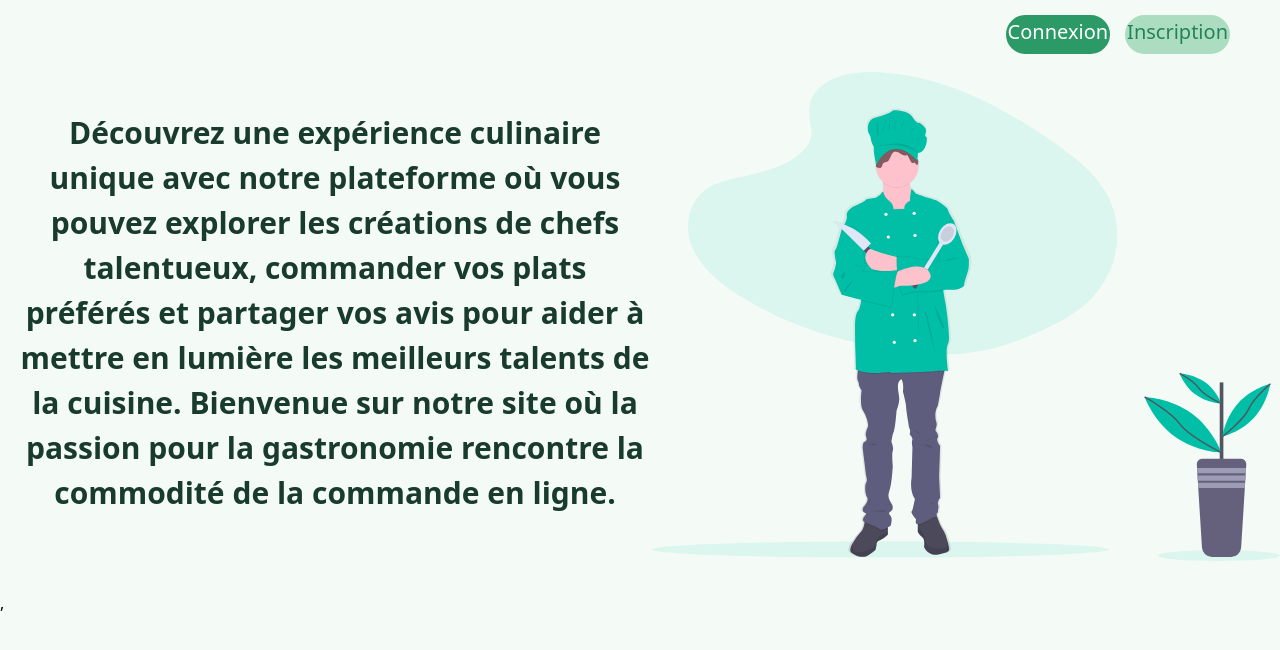
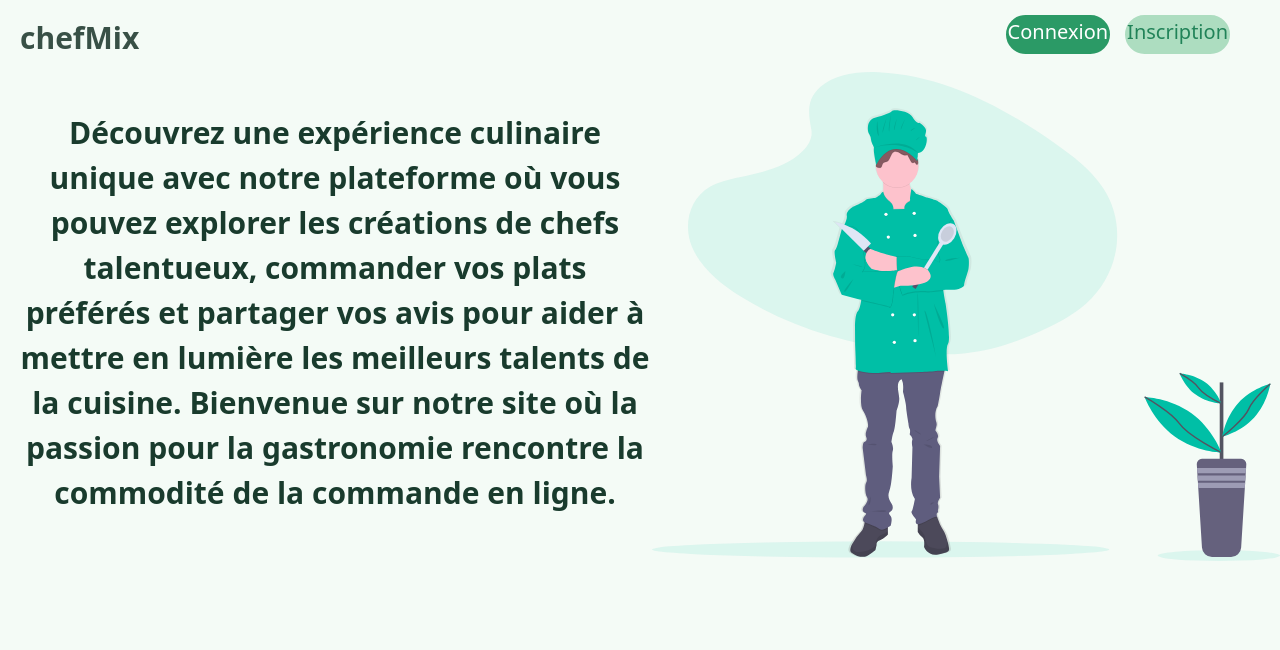
Before and after one commit to Abdoul03/chefMixFront, a React (Vite) app: page / in a window 1280 px wide. Shown: the top 650 px of the page. Built offline with nearby package versions, Linux system fonts and the light colour scheme.

Commit message:
logoadded

```diff
--- a/src/App.jsx
+++ b/src/App.jsx
@@ -1,14 +1,17 @@
-import { Route, Routes } from "react-router-dom";
+import { BrowserRouter, Route, Routes } from "react-router-dom";
 import Welcome from "./pages/Welcome";
-import "./App.css"
-
+import "./App.css";
+import Inscription from "./pages/Inscription";
 
 export default function App() {
   return (
-    <div >
-      <Routes>
-        <Route path="/" element={<Welcome/>}/>
-      </Routes>
+    <div>
+      <BrowserRouter>
+        <Routes>
+          <Route path="/" element={<Welcome />} />
+          <Route path="/Inscrption" element={<Inscription />} />
+        </Routes>
+      </BrowserRouter>
     </div>
-  )
+  );
 }
--- a/src/components/Header.jsx
+++ b/src/components/Header.jsx
@@ -1,20 +1,32 @@
 import { NavLink } from "react-router-dom";
 import "../style/header.css";
-// import logo from "../assets/logo.jpg"
+import { useState } from "react";
+// import { MenuRounded } from "@mui/icons-material";
 
 const Header = () => {
+  //change color on scroll
+  const [color, setColor] = useState(false);
+  const changeColor = () => {
+    if (window.scrollY >= 60) {
+      setColor(true);
+    } else {
+      setColor(false);
+    }
+  };
+  window.addEventListener("scroll", changeColor);
+
   return (
-    <div className="contener">
+    <div className={color ? "connect-scroll" : "contener"}>
       <div className="logo">
-        {/* <img src={logo} alt="logo" /> */}
-        {/* <h5>MiX it Cook it Shart it</h5> */}
+        {/* <MenuRounded fontSize="large" /> */}
+        <p>chefMix</p>
       </div>
       <div className="navigue">
         <nav>
-          <NavLink className="connect" to="/connexion">
+          <NavLink className="connect" to="/Connexion">
             Connexion
           </NavLink>
-          <NavLink className="inscrip" to="/inscription">
+          <NavLink className="inscrip" to="/Inscription">
             Inscription
           </NavLink>
         </nav>
--- a/src/main.jsx
+++ b/src/main.jsx
@@ -1,13 +1,10 @@
-import React from 'react'
-import ReactDOM from 'react-dom/client'
-import App from './App.jsx'
-import './index.css'
-import { BrowserRouter } from 'react-router-dom'
+import React from "react";
+import ReactDOM from "react-dom/client";
+import App from "./App.jsx";
+import "./index.css";
 
-ReactDOM.createRoot(document.getElementById('root')).render(
- <BrowserRouter>
-    <React.StrictMode>
-      <App />
-    </React.StrictMode>,
- </BrowserRouter>
-)
+ReactDOM.createRoot(document.getElementById("root")).render(
+  <React.StrictMode>
+    <App />
+  </React.StrictMode>
+);
--- /dev/null
+++ b/src/pages/Inscription.jsx
@@ -0,0 +1,22 @@
+const Inscription = () => {
+  return (
+    <div className="form">
+      <form action="" method="post">
+        <p>
+          <label htmlFor="nom">Nom</label>
+          <input type="text" name="nom" id="Nom" />
+        </p>
+        <p>
+          <label htmlFor="prenom">Prenom</label>
+          <input type="text" name="prenom" id="prenom" />
+        </p>
+        <p>
+          <label htmlFor="telephone">Telephone</label>
+          <input type="text" name="telephone" id="telephone" />
+        </p>
+      </form>
+    </div>
+  );
+};
+
+export default Inscription;
--- a/src/pages/Welcome.jsx
+++ b/src/pages/Welcome.jsx
@@ -1,4 +1,3 @@
-// import connecting_teams from "../assets/connecting_teams.svg"
 import Chef from "../assets/chef.svg";
 import Header from "../components/Header";
 import "../style/welcom.css";
@@ -6,7 +5,7 @@ import "../style/welcom.css";
 export default function Welcome() {
   return (
     <div>
-      <Header />
+      <Header scroll={scroll} />
       <div className="cont flex flex-row justify-center h-full">
         <div className="left w-2/4 text-center ">
           <h2>
--- a/src/style/header.css
+++ b/src/style/header.css
@@ -2,12 +2,28 @@
     display: flex;
     justify-content: space-between;
     margin-bottom: 10px;
+    background-color: transparent;
     position: fixed;
     top: 0;
     left: 0;
     width: 100%;
     height: 70px;
     transition: 0.6s;
+}
+.connect-scroll{
+    /* background-color: #D6F1DF; */
+    background-color: black;
+}
+.logo{
+    display: flex;
+    justify-content: space-around;
+    margin-left: 20px;
+}
+.logo p{
+    font-size: 30px;
+    font-weight: bold;
+    padding-top: 15px;
+    color: #385046
 }
 .navigue{
     margin-top: 15px;
@@ -22,7 +38,7 @@ nav{
     padding-top: 15px;
     padding-bottom: 15px;
     font-size: 20px;
-    color: #193B2D
+    /* color: #193B2D */
 }
 .connect{
     border: 2px solid #2B9A66;
```
Also changed, not shown: src/pages/Connexion.jsx (added), src/pages/Sign_in.jsx (deleted), src/pages/Sign_up.jsx (deleted).
